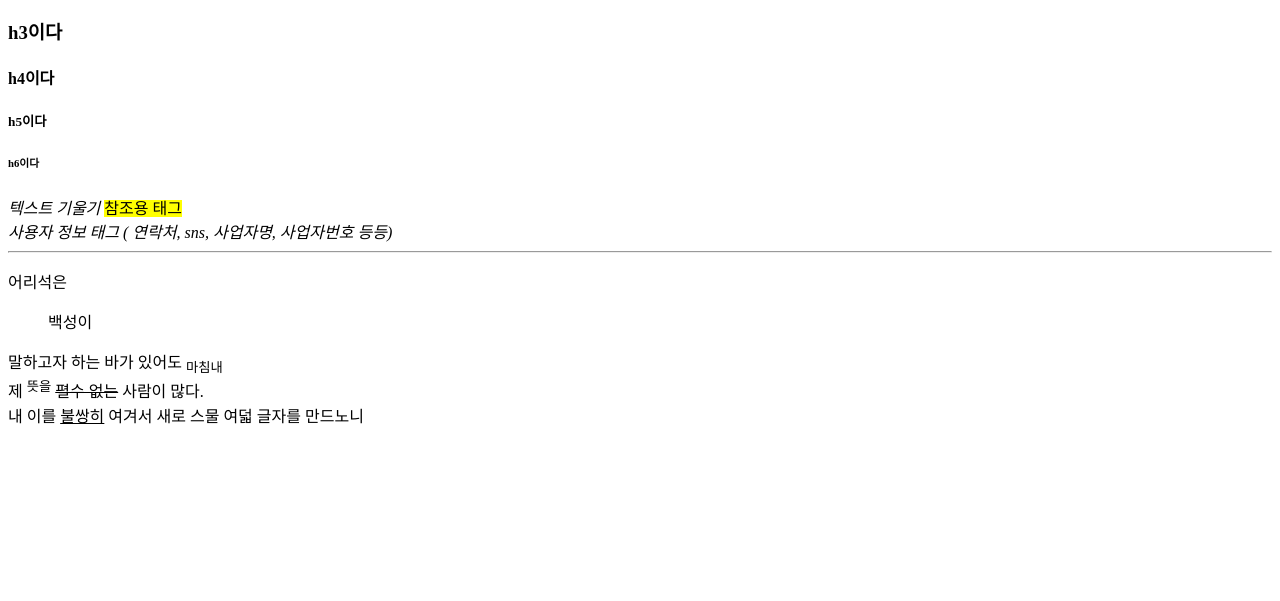
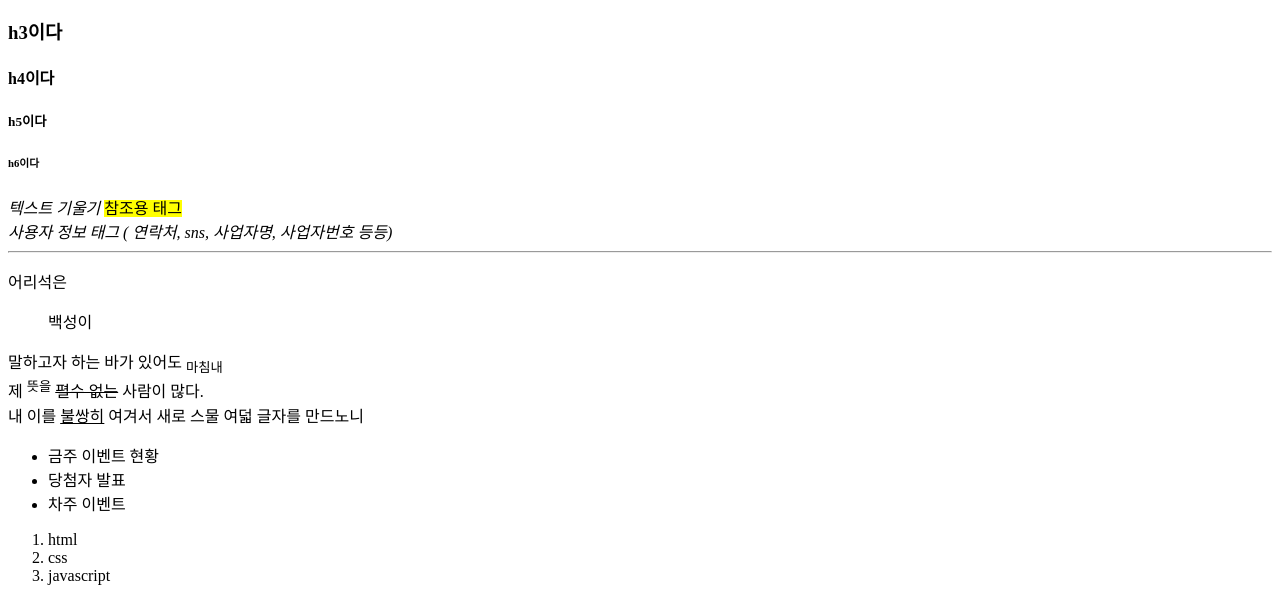
Before and after one commit to YeongGun/-, a plain HTML site: page 2023-11-01/index.html in a window 1280 px wide. Shown: the part 247-848 px from the top of the page. Before the commit the page ends 800 px from the top, so only its background shows below. Drawn offline with Linux system fonts and the light colour scheme.

Commit message:
2023/11/01

```diff
--- a/2023-11-01/index.html
+++ b/2023-11-01/index.html
@@ -46,6 +46,18 @@
         제 <sup>뜻을</sup> <s>펼수 없는</s> 사람이 많다. <br>
         내 이를 <u>불쌍히</u> 여겨서 새로 스물 여덟 글자를 만드노니 </p>
 
+
+        <ul>
+            <li>금주 이벤트 현황</li>
+            <li>당첨자 발표</li>
+            <li>차주 이벤트</li>
+        </ul>
+
+        <ol>
+            <li>html</li>
+            <li>css</li>
+            <li>javascript</li>
+        </ol>
 </body>
 </html>
 
```
